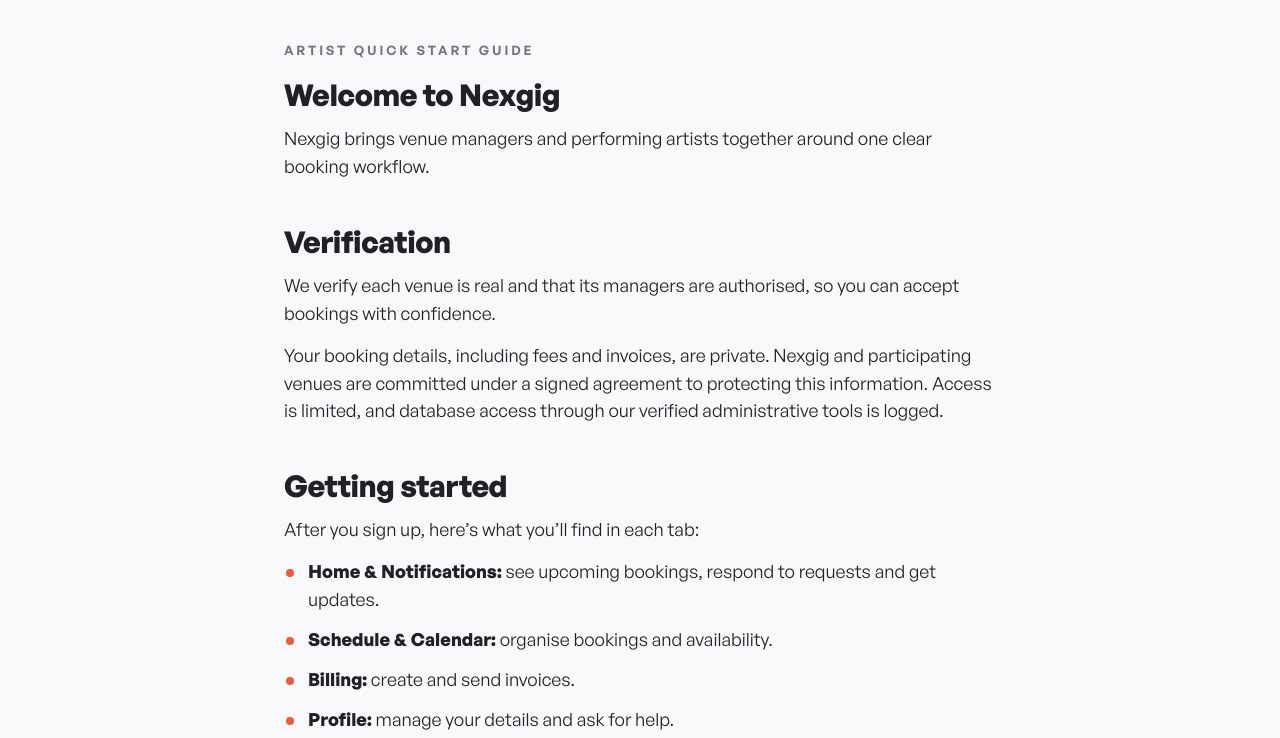
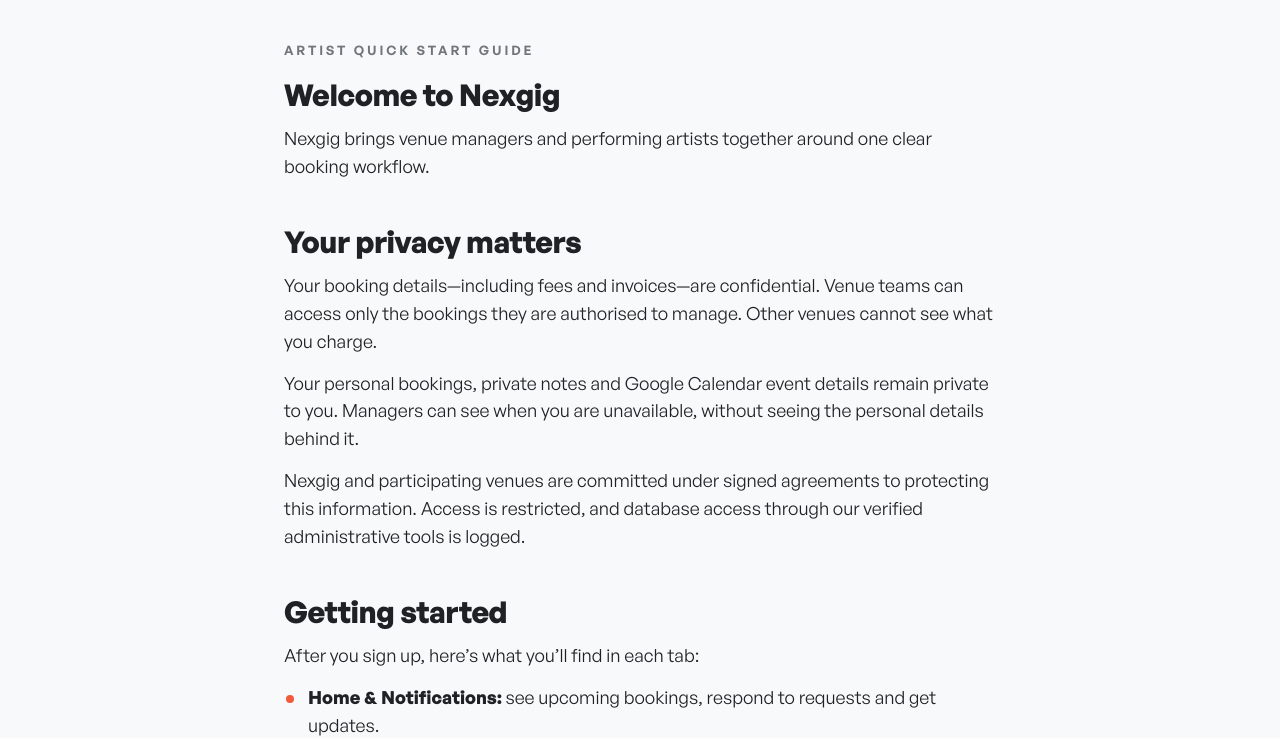
Before and after one commit to Nexgig/nexgig.github.io, a plain HTML site: page artist-guide.html in a window 1280 px wide. Shown: the part 72-810 px from the top of the page. Drawn offline with Linux system fonts and the light colour scheme.

Commit message:
Artist guide: replace Verification with approved "Your privacy matters" section
Round eight item 6 (Briefs/2026-11-17-privacy-dialog-round-eight). Title and both paragraphs replaced by the founder-approved
longer copy, without its final "This policy explains …" sentence; anchor id="trust" and the rest of the guide unchanged.

Co-Authored-By: Claude Opus 5.5 <noreply@anthropic.com>

```diff
--- a/artist-guide.html
+++ b/artist-guide.html
@@ -158,7 +158,7 @@
   </nav>
 
   <main>
-    <!-- Welcome · Verification · Getting started -->
+    <!-- Welcome · Your privacy matters (round eight, 17 Nov 2026 — replaces Verification) · Getting started -->
     <div class="wrap narrow">
       <header class="intro">
         <p class="eyebrow">Artist quick start guide</p>
@@ -167,9 +167,10 @@
       </header>
 
       <section class="trust" aria-labelledby="trust">
-        <h2 id="trust">Verification</h2>
-        <p class="body">We verify each venue is real and that its managers are authorised, so you can accept bookings with confidence.</p>
-        <p class="body">Your booking details, including fees and invoices, are private. Nexgig and participating venues are committed under a signed agreement to protecting this information. Access is limited, and database access through our verified administrative tools is logged.</p>
+        <h2 id="trust">Your privacy matters</h2>
+        <p class="body">Your booking details—including fees and invoices—are confidential. Venue teams can access only the bookings they are authorised to manage. Other venues cannot see what you charge.</p>
+        <p class="body">Your personal bookings, private notes and Google Calendar event details remain private to you. Managers can see when you are unavailable, without seeing the personal details behind it.</p>
+        <p class="body">Nexgig and participating venues are committed under signed agreements to protecting this information. Access is restricted, and database access through our verified administrative tools is logged.</p>
       </section>
 
       <section class="start" aria-labelledby="start">
```
